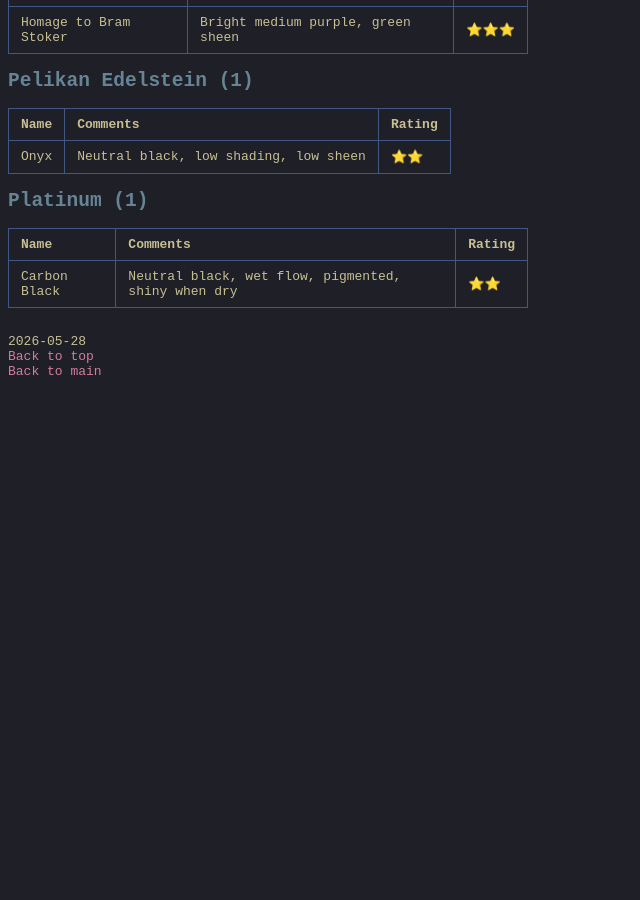
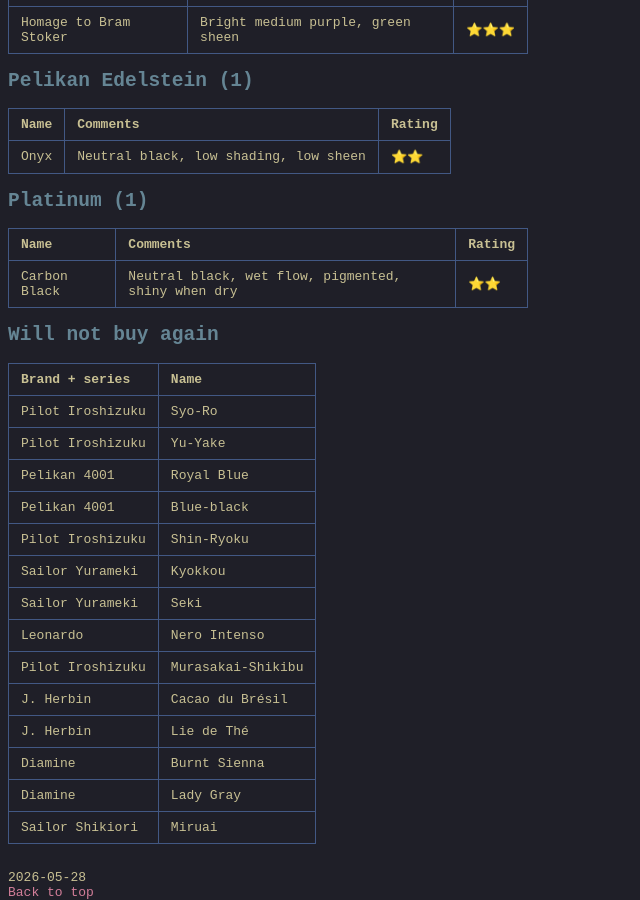
Before and after one commit to s-estay/s-estay.github.io, a Jekyll site: the page built from _posts/2026-05-28-ink-collection.md, in a window 1280 px wide and 900 px high, scrolled down 2717 px. Shown: the whole window, without its empty margins (0-640 px from the left). Built offline with Jekyll 4.4.1, drawn with Linux system fonts in a browser that asks for light colours; before the commit the page ends 3122 px from its top, so only the background shows below that.

Commit message:
Add 'Will not buy again' section for ink collection
Added a section for inks that will not be bought again, listing various brands and names.

```diff
--- a/_posts/2026-05-28-ink-collection.md
+++ b/_posts/2026-05-28-ink-collection.md
@@ -115,3 +115,22 @@
 | Name | Comments | Rating |
 | --- | --- | --- |
 | Carbon Black | Neutral black, wet flow, pigmented, shiny when dry | ⭐️⭐️ |
+
+## Will not buy again
+
+| Brand + series | Name |
+| --- | --- |
+| Pilot Iroshizuku | Syo-Ro |
+| Pilot Iroshizuku | Yu-Yake |
+| Pelikan 4001 | Royal Blue |
+| Pelikan 4001 | Blue-black |
+| Pilot Iroshizuku | Shin-Ryoku |
+| Sailor Yurameki | Kyokkou |
+| Sailor Yurameki | Seki |
+| Leonardo | Nero Intenso |
+| Pilot Iroshizuku | Murasakai-Shikibu |
+| J. Herbin | Cacao du Brésil |
+| J. Herbin | Lie de Thé |
+| Diamine | Burnt Sienna |
+| Diamine | Lady Gray |
+| Sailor Shikiori | Miruai |
```
